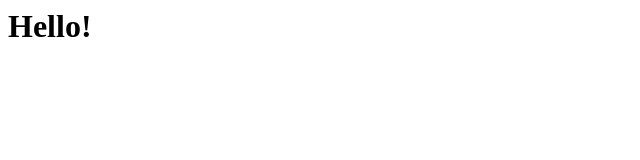
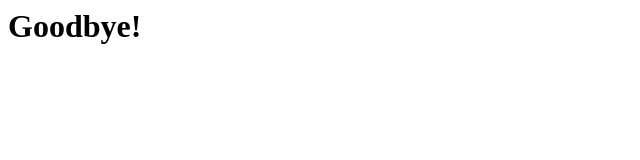
Before and after one commit to josephtchess/pagestest, a plain HTML site: page index.html in a window 1280 px wide. Shown: the whole page, without its empty margins (0-640 px from the left). Drawn offline with Linux system fonts and the light colour scheme.

Commit message:
changed hello message to goodbye

```diff
--- a/index.html
+++ b/index.html
@@ -1 +1 @@
-<h1>Hello!</h1>
+<h1>Goodbye!</h1>
```
